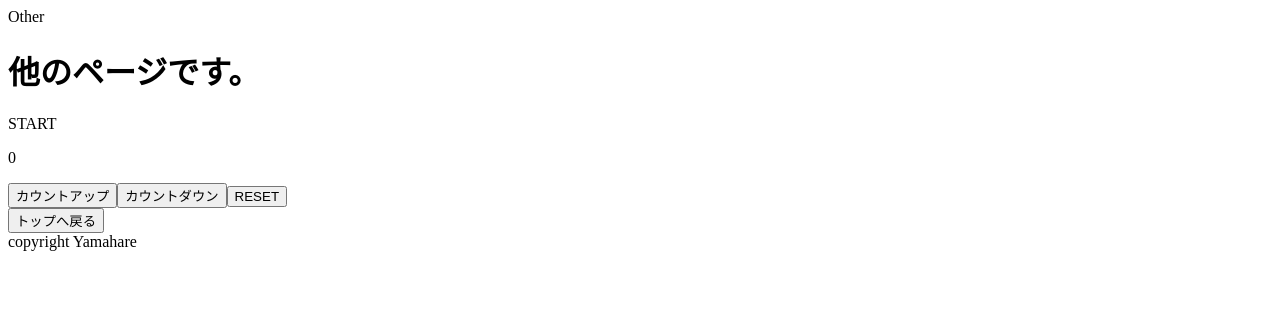
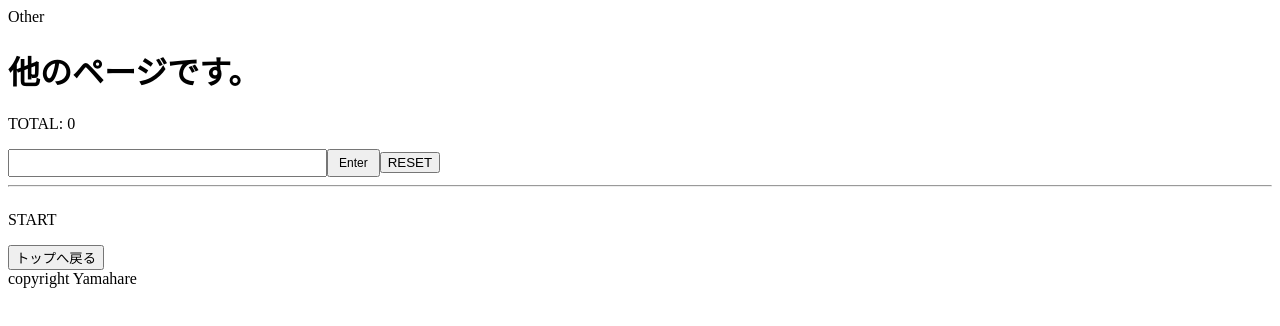
Before and after one commit to yamahare/next_lesson, a Next.js app: page /other in a window 1280 px wide. Shown: the top 326 px of the page. Built offline with nearby package versions, Linux system fonts and the light colour scheme.

Commit message:
[add]足し算専用メモアプリ作った

```diff
--- /dev/null
+++ b/components/Calc.js
@@ -0,0 +1,59 @@
+import React, {useState} from 'react';
+import { useDispatch, useSelector } from 'react-redux';
+
+function Calc(){
+    const [input, setInput] = useState('');
+    const dispatch = useDispatch();
+    const calcStore = useSelector(state => state);
+
+    const style = {
+        fontSize: "12px",
+        padding: "5px 10px"
+    }
+
+    function onChange(e){
+        setInput(e.target.value);
+    }
+
+    function doAction(){
+        dispatch({ type: "ENTER", value: input });
+        setInput('');
+        return;
+    }
+
+    function reset(){
+        setInput('');
+        return dispatch({ type: "RESET" });
+    }
+
+    function onKeyPress(e){
+        if(event.keyCode == 13){
+            doAction(e);
+        }
+    }
+
+    let result = [];
+    let n = calcStore.data.length;
+    for(let i = 0; i < n; i++){
+        result.push(<tr key={i}>
+            <th>{calcStore.data[i]}</th>
+            <td>{calcStore.number[i]}</td>
+        </tr>)
+    }
+
+    return (
+        <div>
+            <p>TOTAL: {calcStore.result}</p>
+            <input type="text" style={style} size="40" value={input} onChange={onChange} onKeyPress={onKeyPress} />
+            <button style={style} onClick={doAction}>Enter</button>
+            <button onClick={reset}>RESET</button>
+            <hr />
+            <table>
+                <tbody>{result}</tbody>
+            </table>
+            <p>{calcStore.message}</p>
+        </div>
+    )
+}
+
+export default Calc;
--- a/pages/other.js
+++ b/pages/other.js
@@ -1,10 +1,10 @@
 import Link from 'next/link';
 import Layout from '../components/Layout'
-import Counter from '../components/Counter'
+import Calc from '../components/Calc'
 
 export default () => <div>
     <Layout header="Other" title="他のページです。">
-        <Counter></Counter>
+        <Calc></Calc>
         <div>
             <Link href="/">
                 <button>トップへ戻る</button>
--- a/static/Style.js
+++ b/static/Style.js
@@ -32,7 +32,29 @@ export default <style jsx>{`
     }
     p{
         margin: 0px;
-        color: #666;
+        color: #669;
         font-size: 16pt;
     }
+    hr{
+        margin: 25px 0px;
+    }
+    tr{
+        margin: 0px;
+    }
+    th{
+        font-size: 14pt;
+        font-weight: plain;
+        text-align: left;
+        padding: 0px 20px;
+        margin: 0px;
+        border-bottom: 1px solid gray;
+    }
+    td{
+        font-size: 14pt;
+        font-weight: plain;
+        text-align: right;
+        padding: right;
+        margin: 0px;
+        border-bottom: 1px solid gray;
+    }
 `}</style>
--- a/store.js
+++ b/store.js
@@ -3,31 +3,61 @@ import thunkMiddleware from 'redux-thunk';
 
 const initial = {
     message: 'START',
-    count: 0
+    data: [],
+    number: [],
+    result: 0
 }
 
-function counterReducer (state = initial, action){
-    switch (action.type){
-        case 'INCREMENT':
+function calcReducer(state = initial, action){
+    switch(action.type){
+        case 'ENTER':
+            let data2 = state.data.slice();
+            let s = action.value;
+            data2.unshift(s);
+            let num = s.replace(/[^0-9]/g,"");
+            let number2 = state.number.slice();
+            number2.unshift(num);
+            let result = (state.result * 1) + (num * 1);
             return {
-                message: 'INCREMENT',
-                count: state.count + 1
-            };
-        case 'DECREMENT':
-            return {
-                message: 'DECREMENT',
-                count: state.count - 1
+                message: 'ENTER',
+                data: data2,
+                number: number2,
+                result: result
             };
         case 'RESET':
             return {
                 message: 'RESET',
-                count: initial.count
+                data: [],
+                number: [],
+                result: 0
             };
         default:
             return state;
     }
 }
 
+// function counterReducer (state = initial, action){
+//     switch (action.type){
+//         case 'INCREMENT':
+//             return {
+//                 message: 'INCREMENT',
+//                 count: state.count + 1
+//             };
+//         case 'DECREMENT':
+//             return {
+//                 message: 'DECREMENT',
+//                 count: state.count - 1
+//             };
+//         case 'RESET':
+//             return {
+//                 message: 'RESET',
+//                 count: initial.count
+//             };
+//         default:
+//             return state;
+//     }
+// }
+
 export function initStore(state = initial){
-    return createStore(counterReducer, state, applyMiddleware(thunkMiddleware))
+    return createStore(calcReducer, state, applyMiddleware(thunkMiddleware))
 }
```
Also changed, not shown: pages/index.js (+2 -2 lines).
